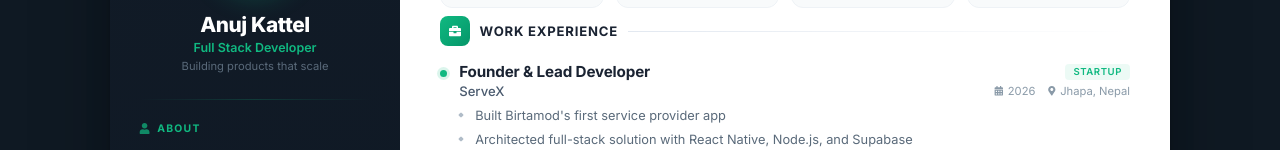
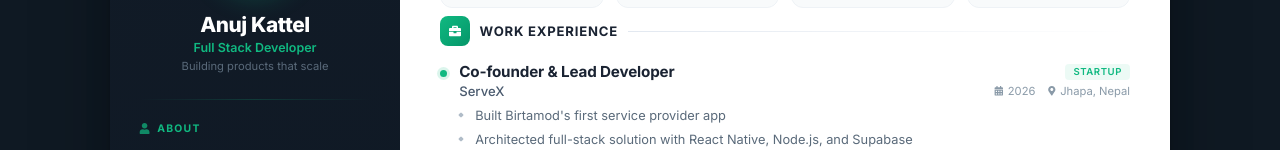
Before and after one commit to anujsmit/anujkatteldotcomnp, a React (Vite) app: page / in a window 1280 px wide. Shown: the part 236-386 px from the top of the page. Built offline with nearby package versions, Linux system fonts and the light colour scheme.

Commit message:
hello world

```diff
--- a/src/Pages/Portfolio.jsx
+++ b/src/Pages/Portfolio.jsx
@@ -45,7 +45,7 @@ const techIconMap = {
 
 const workExperience = [
   {
-    title: "Founder & Lead Developer",
+    title: "Co-founder & Lead Developer",
     company: "ServeX",
     period: "2026",
     location: "Jhapa, Nepal",
```
